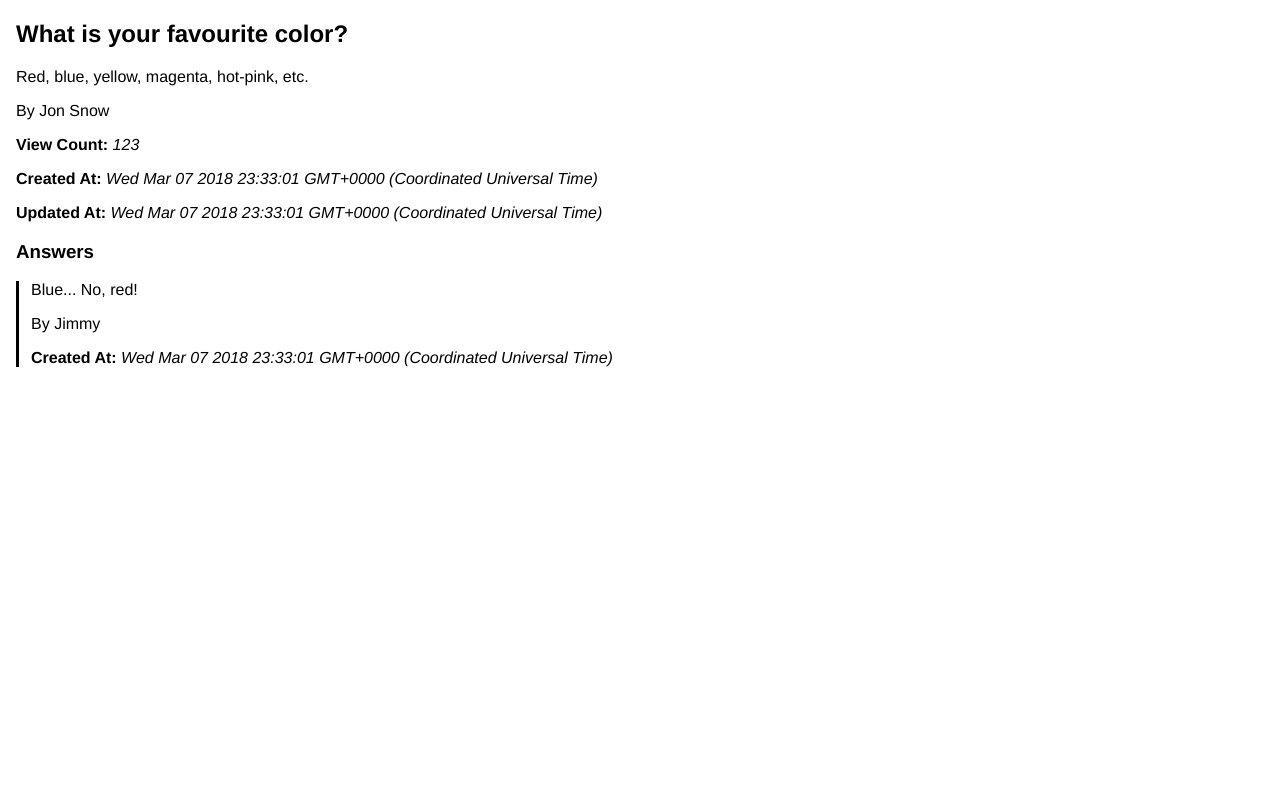
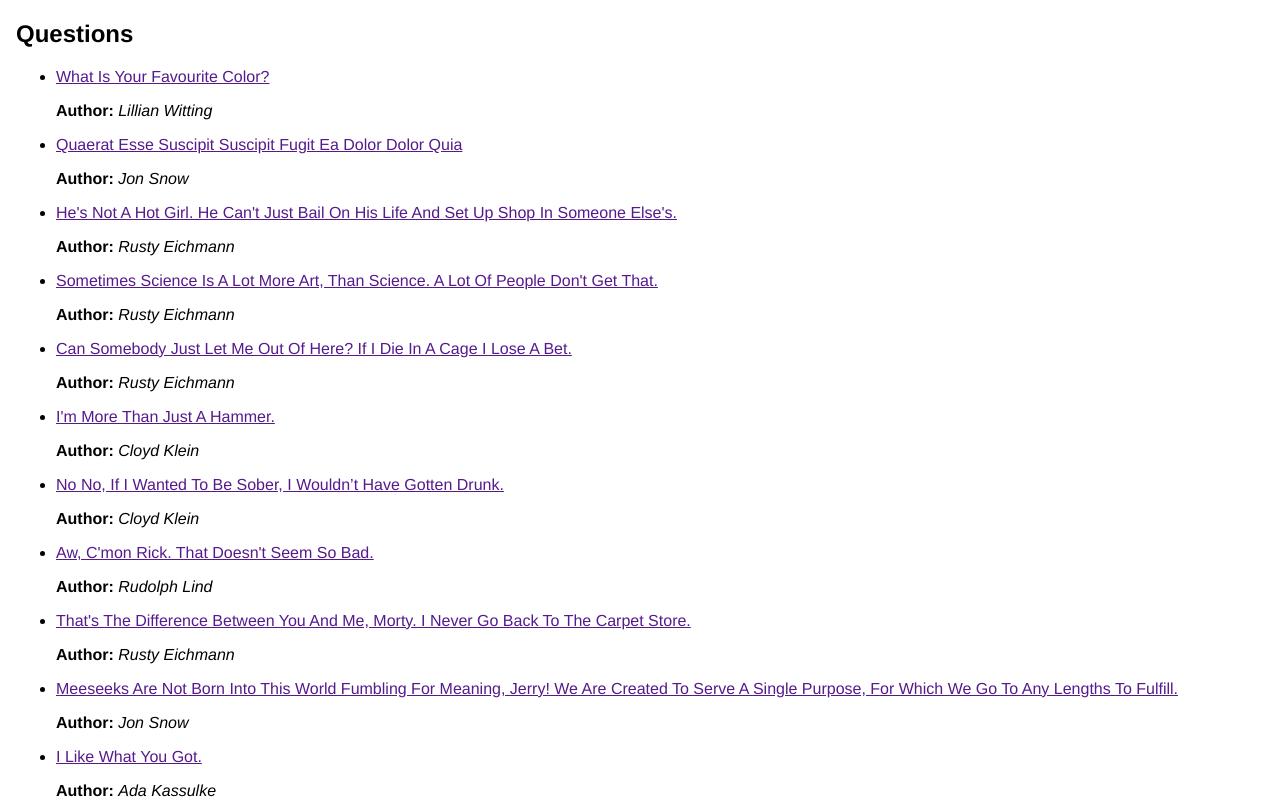
Before and after one commit to francispham/ReactClientApps, a React (Create React App) app in the folder awesome-answers-react/: page / in a window 1280 px wide. Shown: the top 800 px of the page. Built offline with nearby package versions, Linux system fonts and the light colour scheme.

Commit message:
Add QuestionIndexPage for AAA

```diff
--- a/awesome-answers-react/src/components/App.js
+++ b/awesome-answers-react/src/components/App.js
@@ -1,7 +1,6 @@
 import React from 'react';
-import QuestionShowPage from './QuestionShowPage'
-
-
+import QuestionShowPage from './QuestionShowPage';
+import QuestionIndexPage from './QuestionIndexPage';
 
 // When building React applications, we create
 // a root component that is the ancestor to all the
@@ -10,15 +9,11 @@
 // For this application, the `App` serves that role.
 function App () {
   return (
-    <QuestionShowPage />
+    <div className="App">
+      <QuestionIndexPage />
+      <QuestionShowPage />
+    </div>
   )
 }
 
 export default App;
-
-
-
-
-
-
-//
--- /dev/null
+++ b/awesome-answers-react/src/components/QuestionIndexPage.js
@@ -0,0 +1,27 @@
+import React from 'react';
+import questionsData from '../questionsData';
+import Field from './Field';
+function QuestionIndexPage () {
+  return (
+    <main
+      className="QuestionIndexPage"
+      style={{margin: '0 1rem'}}
+    >
+      <h2>Questions</h2>
+      <ul>
+        {
+          questionsData.map(
+            question => (
+              <li>
+                <a href="">{question.title}</a>
+                <Field name ="Author" value={question.author.full_name} />
+              </li>
+            )
+          )
+        }
+      </ul>
+    </main>
+  )
+}
+
+export default QuestionIndexPage;
--- /dev/null
+++ b/awesome-answers-react/src/questionsData.js
@@ -0,0 +1,140 @@
+export default [
+  {
+    id: 304,
+    title: 'What Is Your Favourite Color?',
+    created_at: '2018-01-15 23:59:39',
+    updated_at: '2018-01-16 18:20:04',
+    author: {
+      id: 42,
+      first_name: 'Lillian',
+      last_name: 'Witting',
+      full_name: 'Lillian Witting'
+    }
+  }, {
+    id: 303,
+    title: 'Quaerat Esse Suscipit Suscipit Fugit Ea Dolor Dolor Quia',
+    created_at: '2018-01-13 00:19:30',
+    updated_at: '2018-01-13 00:19:30',
+    author: {
+      id: 33,
+      first_name: 'Jon',
+      last_name: 'Snow',
+      full_name: 'Jon Snow'
+    }
+  }, {
+    id: 300,
+    title:
+      "He's Not A Hot Girl. He Can't Just Bail On His Life And Set Up Shop In Someone Else's.",
+    created_at: '2018-01-12 23:56:26',
+    updated_at: '2018-01-13 00:12:26',
+    author: {
+      id: 39,
+      first_name: 'Rusty',
+      last_name: 'Eichmann',
+      full_name: 'Rusty Eichmann'
+    }
+  }, {
+    id: 299,
+    title:
+      "Sometimes Science Is A Lot More Art, Than Science. A Lot Of People Don't Get That.",
+    created_at: '2018-01-12 23:56:26',
+    updated_at: '2018-01-12 23:56:26',
+    author: {
+      id: 39,
+      first_name: 'Rusty',
+      last_name: 'Eichmann',
+      full_name: 'Rusty Eichmann'
+    }
+  }, {
+    id: 297,
+    title:
+      'Can Somebody Just Let Me Out Of Here? If I Die In A Cage I Lose A Bet.',
+    created_at: '2018-01-12 23:56:26',
+    updated_at: '2018-01-12 23:56:26',
+    author: {
+      id: 39,
+      first_name: 'Rusty',
+      last_name: 'Eichmann',
+      full_name: 'Rusty Eichmann'
+    }
+  }, {
+    id: 296,
+    title: "I'm More Than Just A Hammer.",
+    created_at: '2018-01-12 23:56:26',
+    updated_at: '2018-01-16 18:28:51',
+    author: {
+      id: 35,
+      first_name: 'Cloyd',
+      last_name: 'Klein',
+      full_name: 'Cloyd Klein'
+    }
+  }, {
+    id: 295,
+    title: 'No No, If I Wanted To Be Sober, I Wouldn’t Have Gotten Drunk.',
+    created_at: '2018-01-12 23:56:26',
+    updated_at: '2018-01-12 23:56:26',
+    author: {
+      id: 35,
+      first_name: 'Cloyd',
+      last_name: 'Klein',
+      full_name: 'Cloyd Klein'
+    }
+  }, {
+    id: 294,
+    title: "Aw, C'mon Rick. That Doesn't Seem So Bad.",
+    created_at: '2018-01-12 23:56:26',
+    updated_at: '2018-01-12 23:56:26',
+    author: {
+      id: 41,
+      first_name: 'Rudolph',
+      last_name: 'Lind',
+      full_name: 'Rudolph Lind'
+    }
+  }, {
+    id: 293,
+    title:
+      "That's The Difference Between You And Me, Morty. I Never Go Back To The Carpet Store.",
+    created_at: '2018-01-12 23:56:26',
+    updated_at: '2018-01-12 23:56:26',
+    author: {
+      id: 39,
+      first_name: 'Rusty',
+      last_name: 'Eichmann',
+      full_name: 'Rusty Eichmann'
+    }
+  }, {
+    id: 292,
+    title:
+      'Meeseeks Are Not Born Into This World Fumbling For Meaning, Jerry! We Are Created To Serve A Single Purpose, For Which We Go To Any Lengths To Fulfill.',
+    created_at: '2018-01-12 23:56:26',
+    updated_at: '2018-01-12 23:56:26',
+    author: {
+      id: 33,
+      first_name: 'Jon',
+      last_name: 'Snow',
+      full_name: 'Jon Snow'
+    }
+  }, {
+    id: 291,
+    title: 'I Like What You Got.',
+    created_at: '2018-01-12 23:56:26',
+    updated_at: '2018-01-12 23:56:26',
+    author: {
+      id: 37,
+      first_name: 'Ada',
+      last_name: 'Kassulke',
+      full_name: 'Ada Kassulke'
+    }
+  }, {
+    id: 290,
+    title: 'Where Are My Testicles, Summer?',
+    created_at: '2018-01-12 23:56:26',
+    updated_at: '2018-01-12 23:56:26',
+    author: {
+      id: 35,
+      first_name: 'Cloyd',
+      last_name: 'Klein',
+      full_name: 'Cloyd Klein'
+    }
+  }
+];
```
